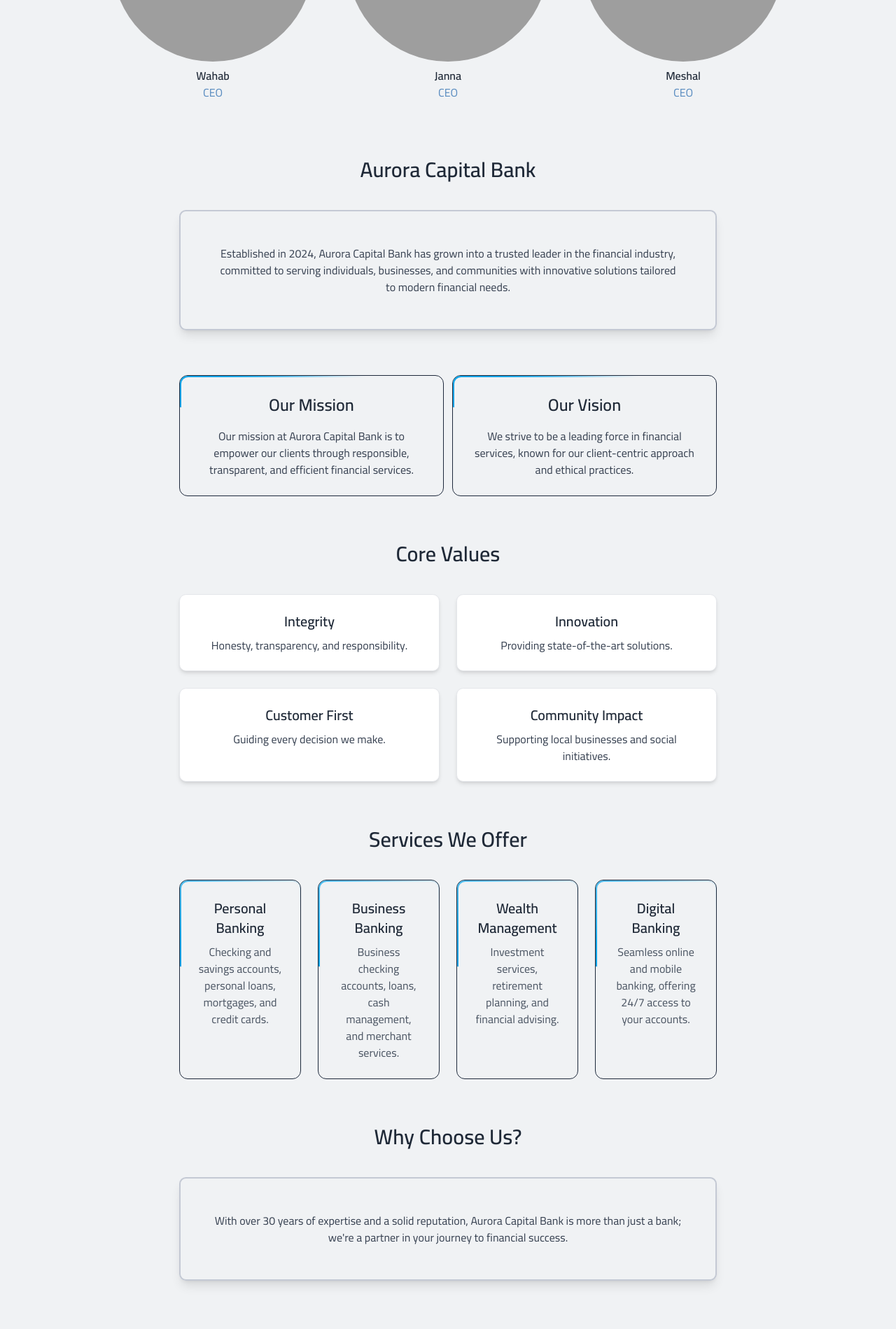
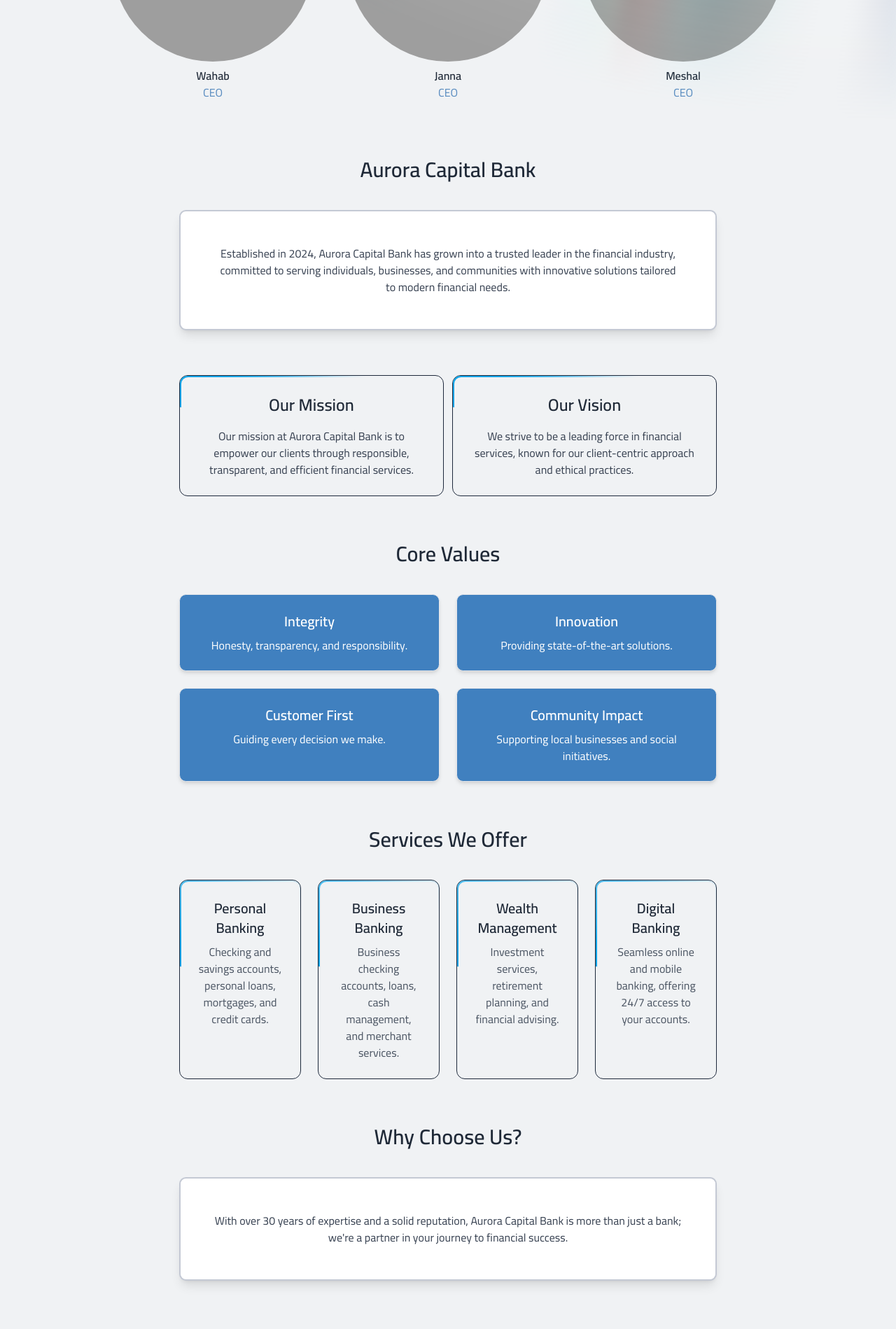
Before and after one commit to mshll/aurora-capital, a Next.js app: page /about in a window 1280 px wide. Shown: the part 628-2527 px from the top of the page at 70% size. Built offline with nearby package versions, Linux system fonts and the light colour scheme; no server answers; grey boxes are pictures that could not be loaded.

Commit message:
final about us changes

```diff
--- a/src/app/about/page.jsx
+++ b/src/app/about/page.jsx
@@ -1,5 +1,7 @@
+import HeroBg from '@/components/HeroBg';
 import MainLayout from '@/components/MainLayout';
 import { Button } from '@/components/ui/button';
+import { Card, CardHeader, CardTitle, CardContent } from '@/components/ui/card';
 import Head from 'next/head';
 import Link from 'next/link';
 
@@ -28,6 +30,8 @@ export default function About() {
         />
       </Head>
 
+      <HeroBg className={'absolute w-screen h-screen top-0 right-0'}>
+      </HeroBg>
       <main className='flex flex-col items-center space-y-16 px-4 py-10 pt-40 md:px-20 lg:px-32'>
         {/* About Us Section */}
         <section className='mb-5 text-center'>
@@ -48,7 +52,7 @@ export default function About() {
         {/* Aurora Capital Bank Section */}
         <section className='mb-12 space-y-10 text-center w-full'>
           <h2 className="text-3xl font-semibold text-gray-800 dark:text-gray-100 text-center w-full">Aurora Capital Bank</h2>
-          <div className="mx-auto flex items-center justify-center p-8 md:p-12 w-full md:w-3/4 text-center rounded-lg shadow-lg border-solid border-[2px]">
+          <div className="mx-auto flex items-center justify-center p-8 md:p-12 w-full md:w-3/4 text-center rounded-lg shadow-lg border-solid border-[2px] bg-card">
             <p className='text-gray-700 dark:text-gray-300'>
               Established in 2024, Aurora Capital Bank has grown into a trusted leader in the financial industry, committed to
               serving individuals, businesses, and communities with innovative solutions tailored to modern financial needs.
@@ -96,9 +100,9 @@ export default function About() {
               { title: "Customer First", description: "Guiding every decision we make." },
               { title: "Community Impact", description: "Supporting local businesses and social initiatives." },
             ].map((value, index) => (
-              <div key={index} className='bg-white dark:bg-gray-800 shadow-md rounded-lg p-6 text-center border border-gray-200 dark:border-gray-700'>
-                <h3 className='text-xl font-semibold text-gray-800 dark:text-gray-100 mb-2'>{value.title}</h3>
-                <p className='text-gray-700 dark:text-gray-300'>{value.description}</p>
+              <div key={index} className='bg-primary dark:bg-secondary shadow-md rounded-lg p-6 text-center border border-gray-200 dark:border-gray-700'>
+                <h3 className='text-xl font-semibold text-white dark:text-foreground mb-2'>{value.title}</h3>
+                <p className='text-white dark:text-foreground'>{value.description}</p>
               </div>
             ))}
           </div>
@@ -140,7 +144,7 @@ export default function About() {
         {/* Why Choose Us Section */}
         <section className='mb-12 space-y-10 text-center w-full'>
           <h2 className='text-3xl font-semibold text-gray-800 dark:text-gray-100 text-center'>Why Choose Us?</h2>
-          <div className="mx-auto flex items-center justify-center p-8 md:p-12 w-full md:w-3/4 text-center rounded-lg shadow-lg border-solid border-[2px]">
+          <div className="mx-auto flex items-center justify-center p-8 md:p-12 w-full md:w-3/4 text-center rounded-lg shadow-lg border-solid border-[2px] bg-card">
           <p className='text-gray-700 dark:text-gray-300 text-center'>
             With over 30 years of expertise and a solid reputation, Aurora Capital Bank is more than just a bank;
             we&apos;re a partner in your journey to financial success.
@@ -156,7 +160,7 @@ export default function About() {
             financial dreams come true. Let&apos;s grow together.
           </p>
           <Link href='/contact'>
-            <div className="relative z-10 inline-flex cursor-pointer overflow-hidden rounded-xl border border-slate-800 p-[1.5px] m-10">
+            <div className=" m-10 relative z-10 inline-flex cursor-pointer overflow-hidden rounded-xl border border-slate-800 p-[1.5px]">
               <div className="animate-rotate absolute inset-0 h-full w-full rounded-full bg-[conic-gradient(#0ea5e9_20deg,transparent_120deg)]"></div>
               <Button variant='outline' className="relative z-20 flex items-center rounded-lg bg-background px-8 py-3 text-center text-sm text-white shadow-2xl transition duration-200 hover:bg-slate-800">
                 Contact Us
--- a/src/app/contact/page.jsx
+++ b/src/app/contact/page.jsx
@@ -1,3 +1,4 @@
+import HeroBg from '@/components/HeroBg';
 import MainLayout from '@/components/MainLayout';
 import { Avatar } from '@/components/ui/avatar';
 import { Button } from '@/components/ui/button';
@@ -10,7 +11,10 @@ import Link from 'next/link';
 const ContactPage = () => {
   return (
     <MainLayout>
-      <div className='w-[500px] space-y-8 pt-10'>
+    <HeroBg className={'absolute w-screen h-screen top-0 right-0'}>
+      </HeroBg>
+
+      <div className='w-[500px] space-y-8 py-32'>
         <div className='space-y-2'>
           <h2 className='text-3xl font-bold'>Get in touch</h2>
           <p className='text-gray-500 dark:text-gray-400'>Don&apos;t hesitate to reach out! We don&apos;t bite.</p>
--- a/src/components/HeroBg.jsx
+++ b/src/components/HeroBg.jsx
@@ -1,11 +1,12 @@
 'use client';
 
 import { AuroraBackground } from '@/components/ui/aurora-background';
+import { cn } from '@/lib/utils';
 import { motion } from 'framer-motion';
 
 function HeroBg({ children, className }) {
   return (
-    <AuroraBackground className={'w-full'}>
+    <AuroraBackground className={cn('w-full aurora-bg', className)}>
       <motion.div
         initial={{ opacity: 0.0, y: 40 }}
         whileInView={{ opacity: 1, y: 0 }}
--- a/src/components/ui/aurora-background.jsx
+++ b/src/components/ui/aurora-background.jsx
@@ -7,7 +7,7 @@ export const AuroraBackground = ({ className, children, showRadialGradient = tru
     <main>
       <div
         className={cn(
-          'transition-bg relative flex h-[100vh] flex-col items-center justify-center bg-background text-foreground',
+          'transition-bg relative flex h-[100vh] flex-col items-center justify-center text-foreground',
           className,
         )}
         {...props}
```
